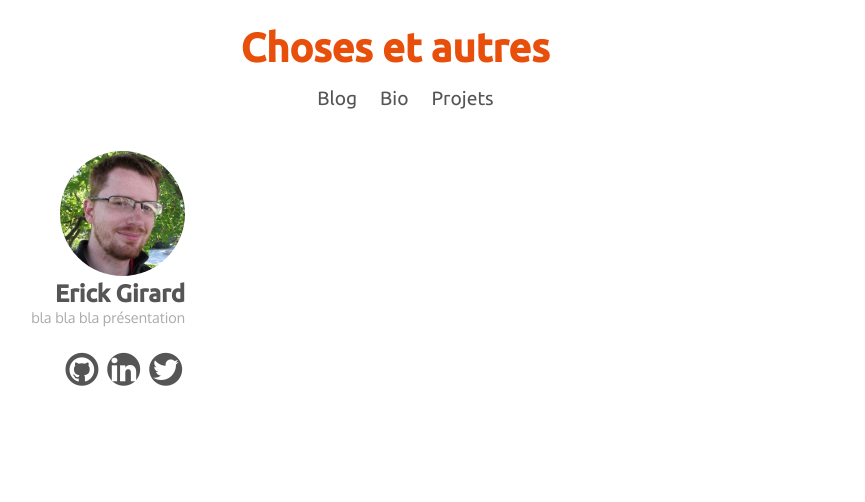
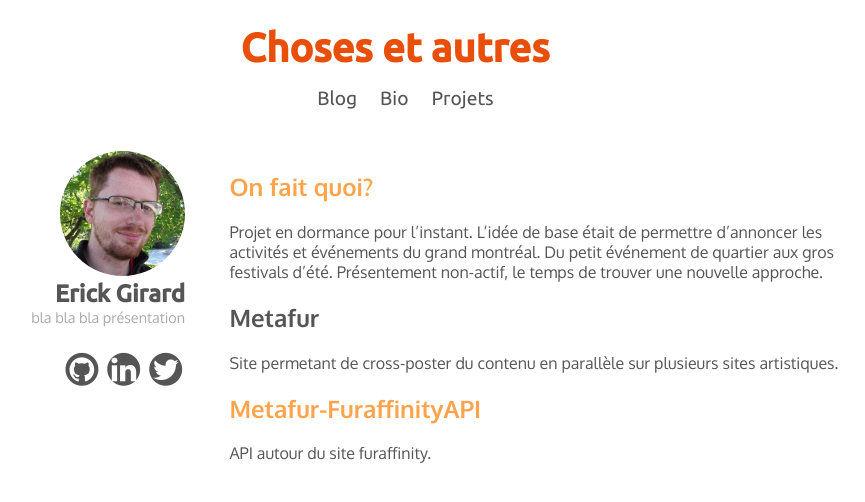
Before and after one commit to erickgirard/erickgirard.github.io, a Jekyll site: the page built from projets/index.md, in a window 1280 px wide. Shown: the top 502 px of the page, without its empty margins (245-1110 px from the left). Built offline with Jekyll 4.4.1, drawn with Linux system fonts in a browser that asks for light colours; Markdown is read by kramdown in place of the engine named in the settings.

Commit message:
Added some content in projects

```diff
--- a/projets/index.md
+++ b/projets/index.md
@@ -1,4 +1,15 @@
 ---
 layout: default
 title: Projets en cours
+published: true
 ---
+
+
+##[On fait quoi?](http://onfaitquoi.ca)
+Projet en dormance pour l'instant. L'idée de base était de permettre d'annoncer les activités et événements du grand montréal. Du petit événement de quartier aux gros festivals d'été. Présentement non-actif, le temps de trouver une nouvelle approche.
+
+##Metafur
+Site permetant de cross-poster du contenu en parallèle sur plusieurs sites artistiques.
+
+##[Metafur-FuraffinityAPI](https://github.com/erickgirard/metafur_furaffinity_api)
+API autour du site furaffinity.
```
